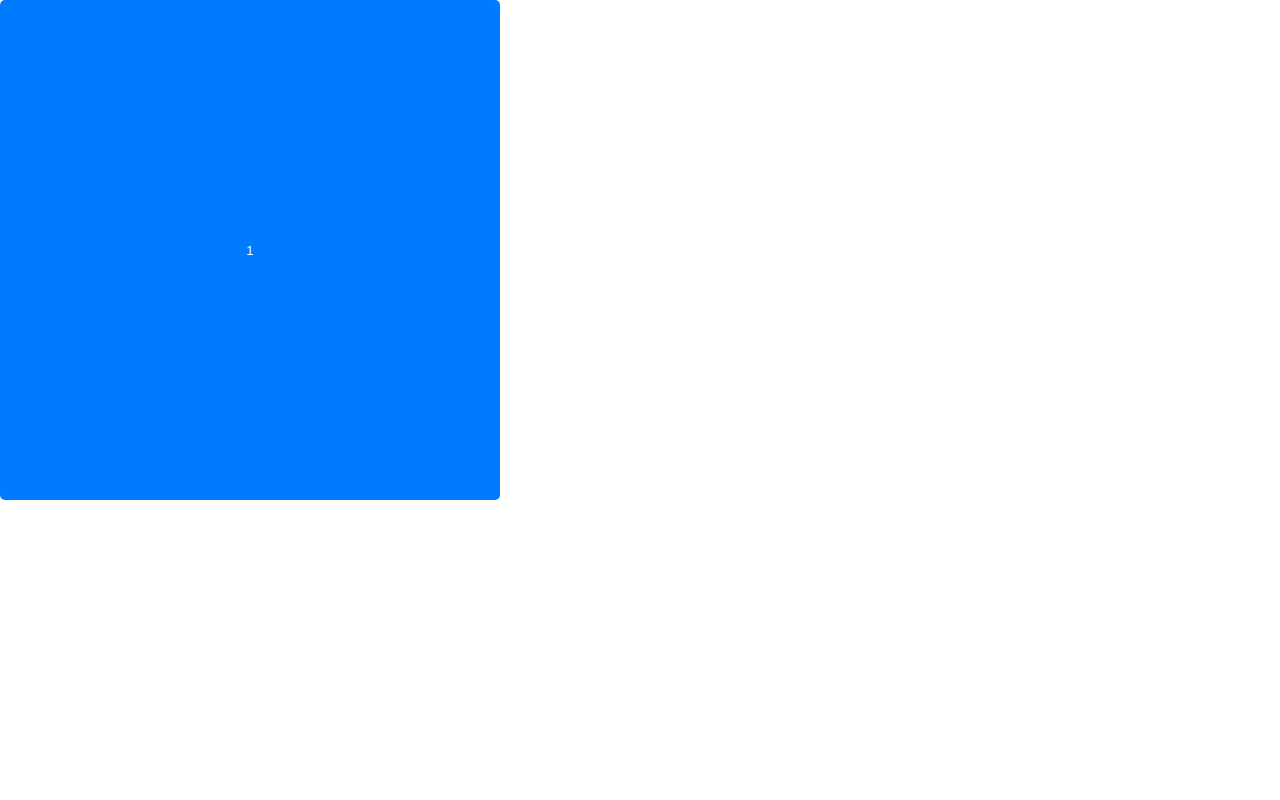
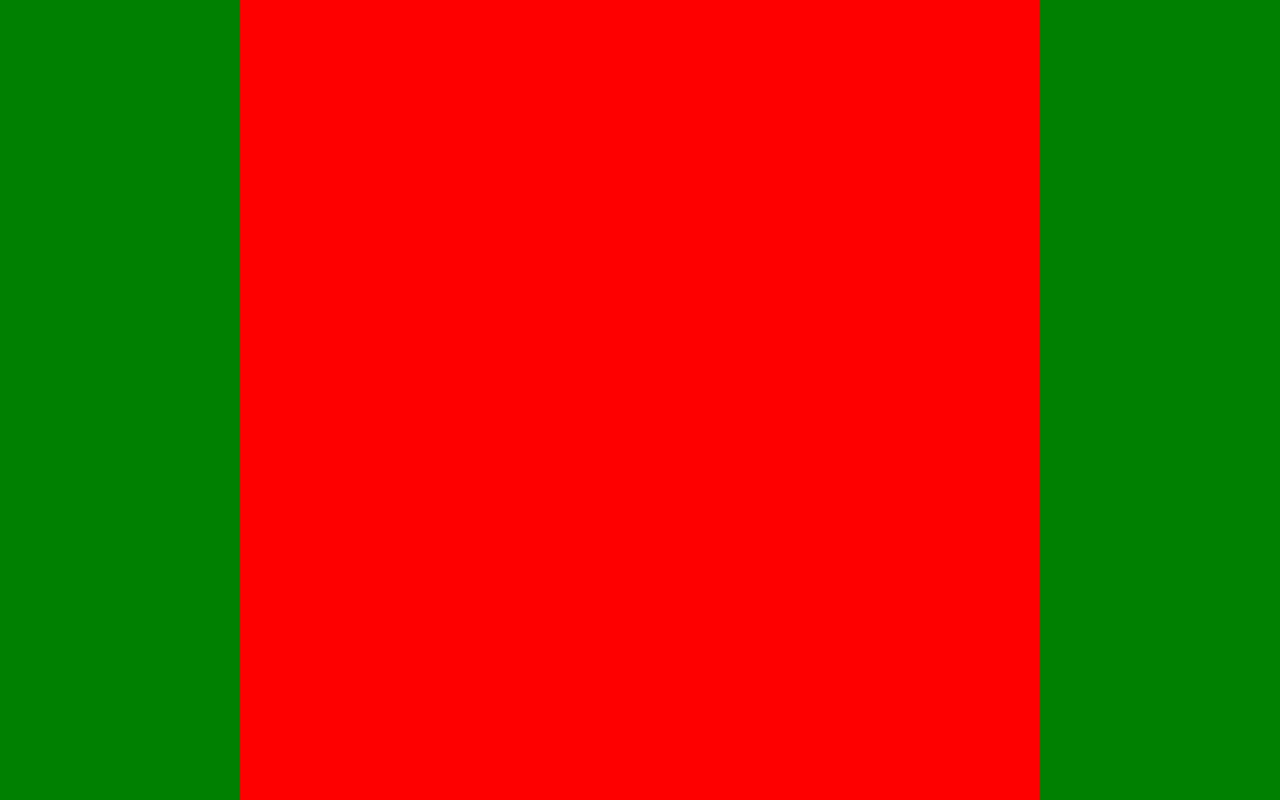
Before and after one commit to vgpontes/minesweeper-react, a React (Create React App) app: page / in a window 1280 px wide. Built offline with nearby package versions, Linux system fonts and the light colour scheme.

Commit message:
Make a square div that resizes to parent div

```diff
--- a/src/App.tsx
+++ b/src/App.tsx
@@ -2,8 +2,11 @@ import React from 'react';
 import MinesweeperGame from './components/MinesweeperGame';
 
 function App() {
+
   return (
-    <MinesweeperGame numMines={0} boardHeight={1} boardWidth={1}/>
+    <div style={{ width: "100vw", height: "100vh", backgroundColor: "green", display: "flex", alignItems: "center", justifyContent: "center"}}>
+      <MinesweeperGame numMines={0} boardHeight={1} boardWidth={1}/>
+    </div>
   );
 }
 
--- a/src/components/Minesweeper.css
+++ b/src/components/Minesweeper.css
@@ -1,18 +1,20 @@
-.Container {
-    width: 500px; /* Set width of the container */
-    height: 500px; /* Set height of the container */
-    display: flex;
-    justify-content: center;
-    align-items: center;
+#container {
+    height: 100%;
+    width: 100%;
+    background-color: red;
 }
 
 .Tile {
-    width: 100%; /* Adjust button width as needed */
-    height: 100%; /* Adjust button height as needed */
-    background-color: #007bff; /* Button background color */
-    color: #ffffff; /* Button text color */
-    border: none; /* Remove button border */
-    border-radius: 5px; /* Add border radius if desired */
-    cursor: pointer; /* Show pointer cursor on hover */
-    outline: none; /* Remove outline on focus */
+    height: 100%;
+    width: 100%;
+    background-color: #007bff;
+    color: #ffffff;
+    border: none;
+    border-radius: 5px;
 }
+
+.Row {
+    display: flex;
+    flex-direction: row;
+    flex-wrap: wrap;
+}
--- a/src/components/MinesweeperGame.tsx
+++ b/src/components/MinesweeperGame.tsx
@@ -1,4 +1,4 @@
-import React from "react";
+import { useEffect } from "react";
 import { Minesweeper, MinesweeperProps } from "../utils/Minesweeper"
 import { Tile } from "./Tile"
 
@@ -6,18 +6,40 @@ export default function MinesweeperGame(props:MinesweeperProps) {
     const board = new Minesweeper(props).board;
     const boardWidth = board[0].length;
     const boardHeight = board.length;
+
+    const setContainerSquareDimensions = () => {
+        const container = document.getElementById('container')!;
+        const parent = container.parentElement;
+        if (parent) {
+            if (parent.clientHeight < parent.clientWidth) {
+                container.style.height = "100%";
+                container.style.width = container.clientHeight + "px";
+            } else {
+                container.style.height = container.clientWidth + "px";
+                container.style.width = "100%";
+            }
+        }
+    }
+
+    useEffect(() => {
+        setContainerSquareDimensions();
+        window.addEventListener('resize', setContainerSquareDimensions);
+        return () => {
+            window.removeEventListener('resize', setContainerSquareDimensions);
+        };
+    }, []); // Empty dependency array to only add and remove the event listener once
+
     return (
-        <div className="Container">
-          <button className="Tile">1</button>
-        </div>
-      );
+        <div id="container"></div>
+    )
+
     return (
-        <div className="Container" style={{'--boardWidth': boardWidth, '--boardHeight': boardHeight} as any}>
+        <div id="Container"className="Container">
             {
                 board.map((row, rowIndex) => (
                     <div key={rowIndex} className="Row">
                         {row.map((tile, colIndex) => (
-                            <Tile key={`${rowIndex}${colIndex}`}/>
+                            <Tile key={`${rowIndex}${colIndex}`} rowIndex={rowIndex} colIndex={colIndex}/>
                         ))}
                     </div>
                 ))
```
Also changed, not shown: src/components/Tile.tsx (+8 -1 lines).
